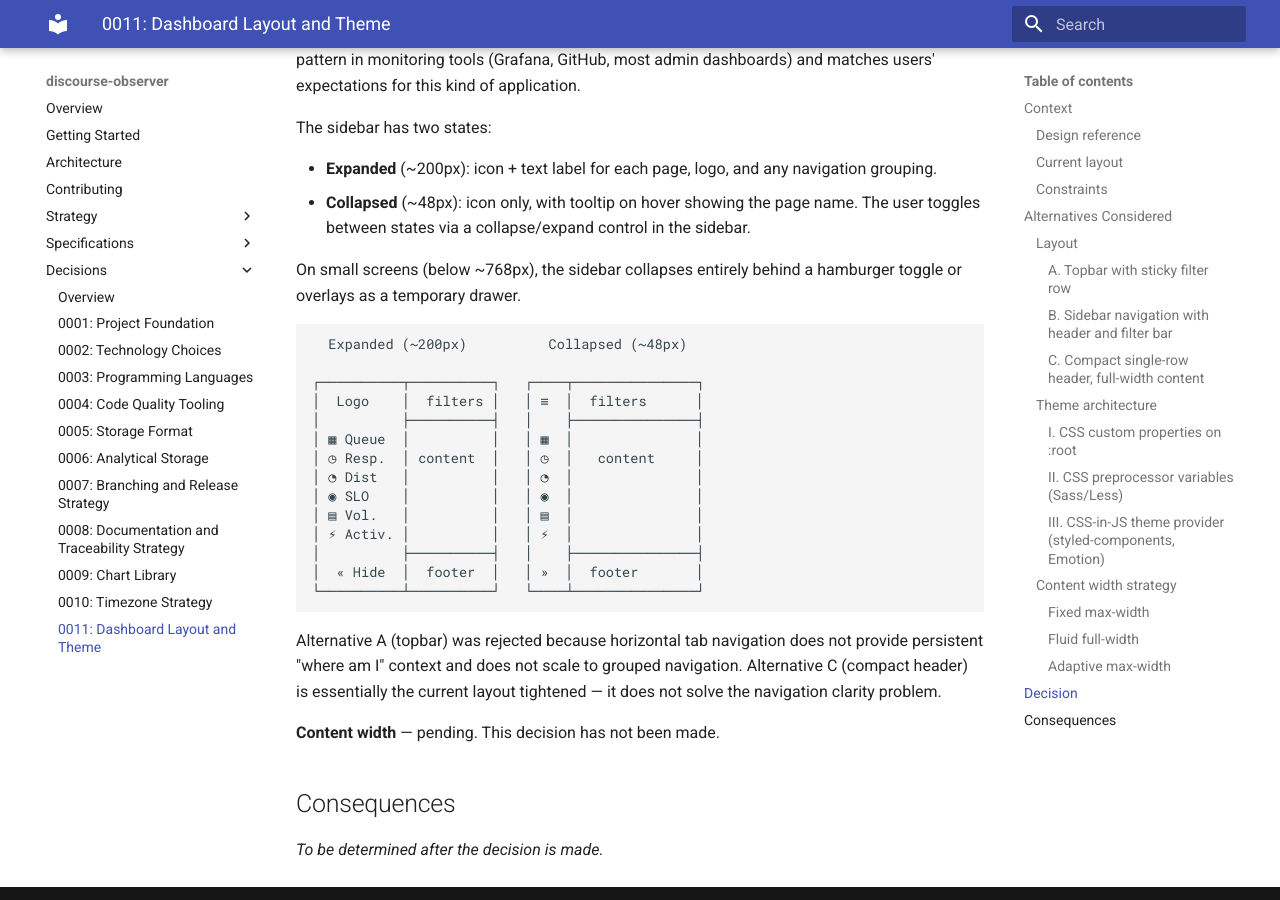
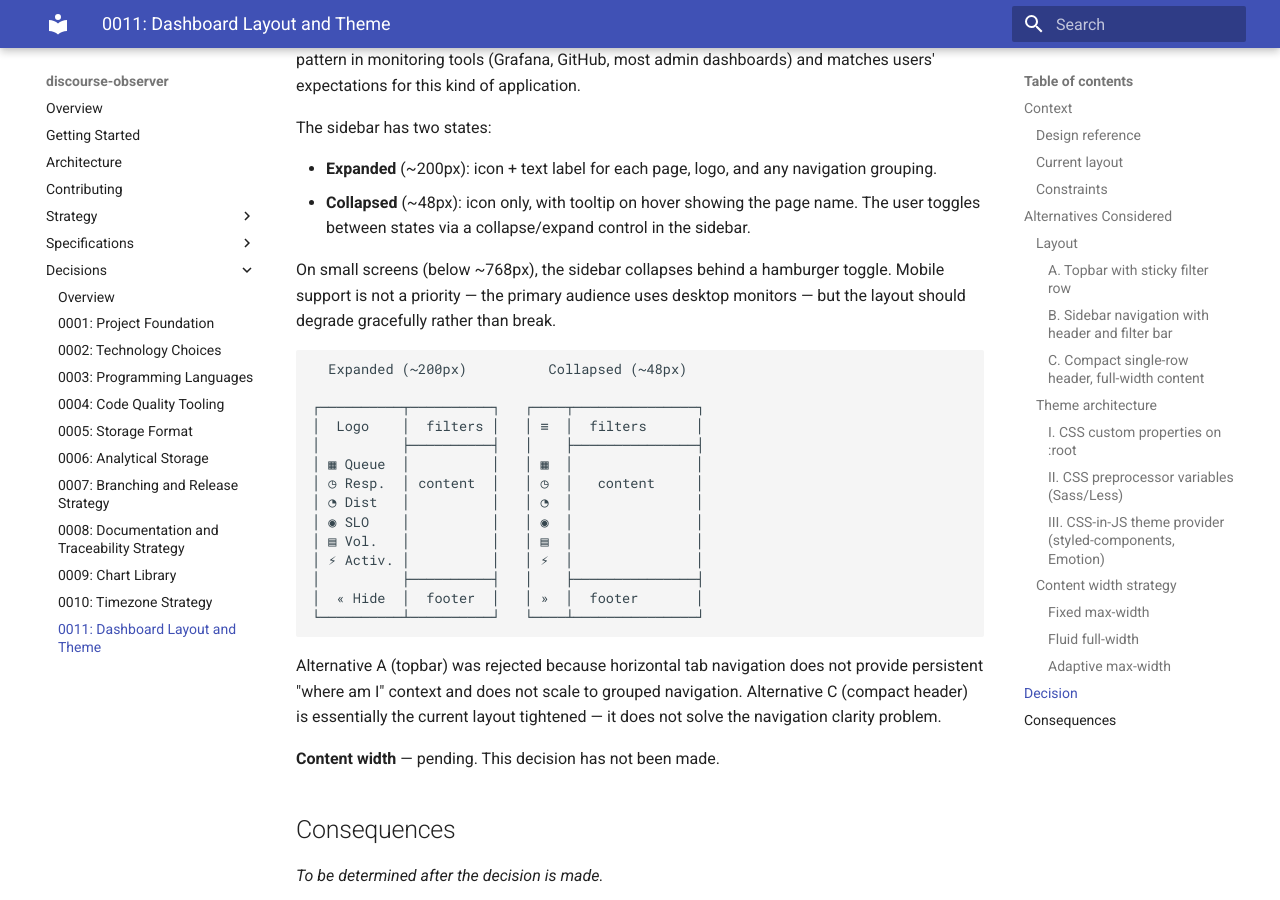
Before and after one commit to MorganDigitalAsyncTransparency/community, an MkDocs documentation site: the page built from discourse-observer/docs/decisions/0011-dashboard-layout-and-theme.md, in a window 1280 px wide and 900 px high, scrolled down 7230 px. Built offline with MkDocs 1.6.1 and Material for MkDocs 9.7.7, drawn with Linux system fonts in a browser that asks for light colours.

Commit message:
Clarify mobile: hamburger toggle, not a priority
Co-Authored-By: Claude Opus 4.6 (1M context) <noreply@anthropic.com>

````diff
--- a/discourse-observer/docs/decisions/0011-dashboard-layout-and-theme.md
+++ b/discourse-observer/docs/decisions/0011-dashboard-layout-and-theme.md
@@ -257,7 +257,7 @@ The sidebar has two states:
 - **Expanded** (~200px): icon + text label for each page, logo, and any navigation grouping.
 - **Collapsed** (~48px): icon only, with tooltip on hover showing the page name. The user toggles between states via a collapse/expand control in the sidebar.
 
-On small screens (below ~768px), the sidebar collapses entirely behind a hamburger toggle or overlays as a temporary drawer.
+On small screens (below ~768px), the sidebar collapses behind a hamburger toggle. Mobile support is not a priority — the primary audience uses desktop monitors — but the layout should degrade gracefully rather than break.
 
 ```text
   Expanded (~200px)          Collapsed (~48px)
````
